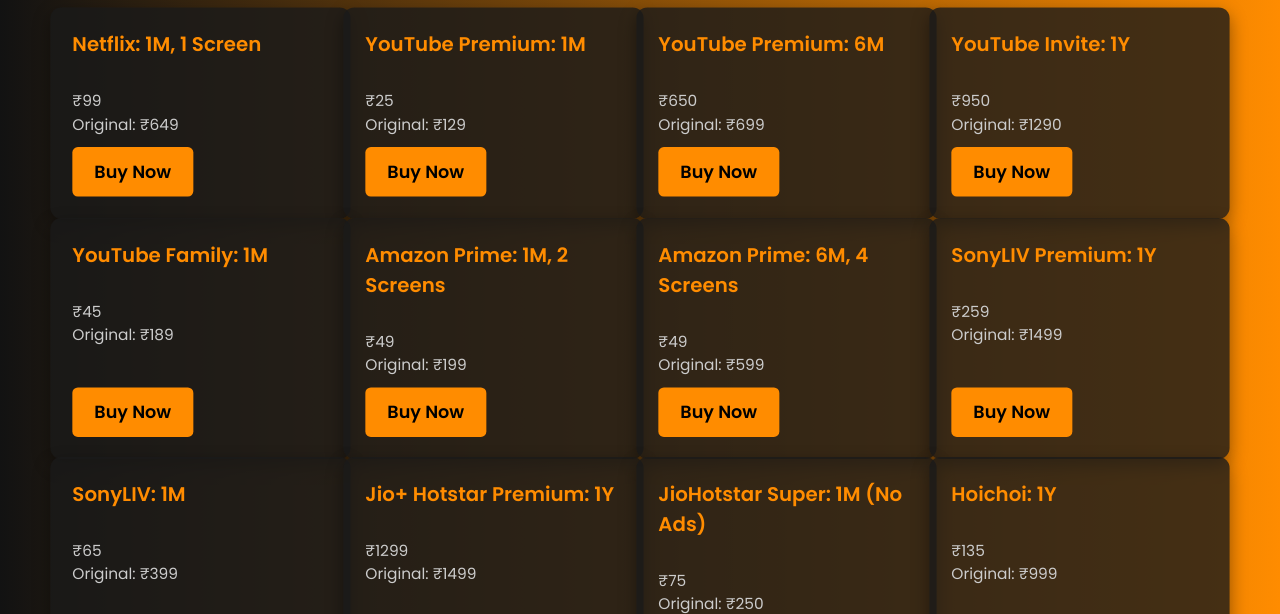
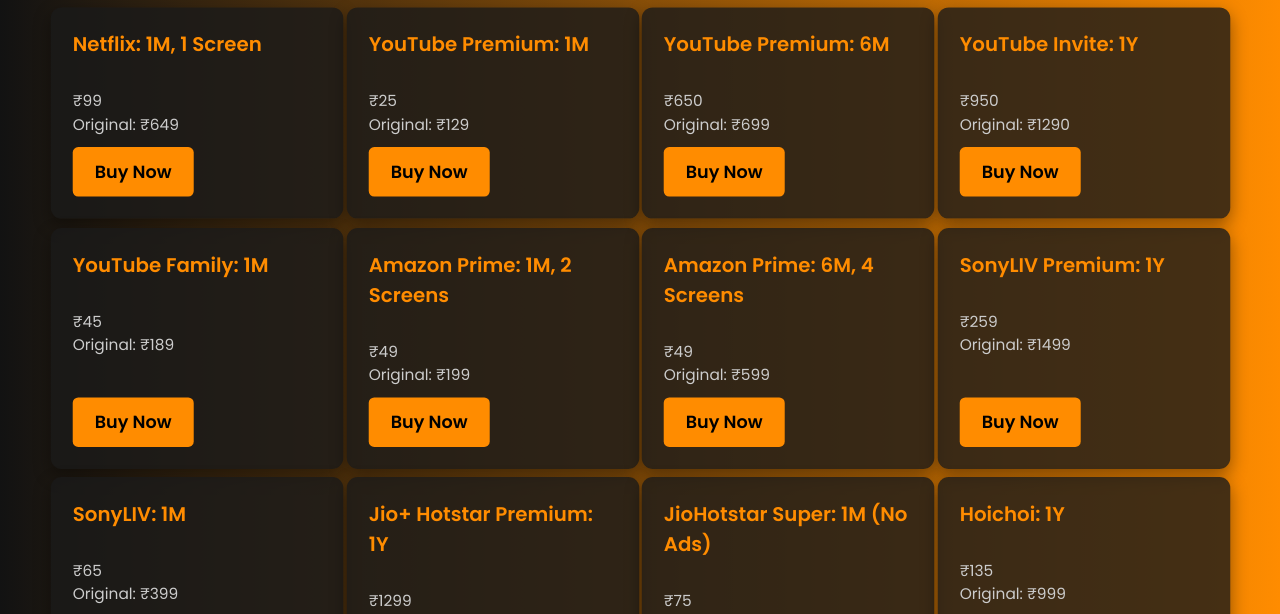
Before and after one commit to TechnoStudent199/Trust-tune, a plain HTML site: page pricing.html in a window 1280 px wide. Shown: the part 186-800 px from the top of the page. Drawn offline with Linux system fonts and the light colour scheme.

Commit message:
pricing.html

```diff
--- a/pricing.html
+++ b/pricing.html
@@ -51,7 +51,7 @@
     .cards {
       display: grid;
       grid-template-columns: repeat(auto-fit, minmax(250px, 1fr));
-      gap: 20px;
+      gap: 30px; /* Increased gap between cards */
       transition: transform 0.3s ease-out;
     }
 
@@ -66,6 +66,8 @@
       justify-content: space-between;
       transition: transform 0.3s ease-out, box-shadow 0.3s ease-out;
     }
+
+    /* Hover effect: scale the card slightly */
     .card:hover {
       transform: scale(1.08); /* Slight zoom-in effect on hover */
       box-shadow: 0 8px 30px rgba(0, 0, 0, 0.5); /* Hover effect */
@@ -176,7 +178,7 @@
         const windowHeight = window.innerHeight;
 
         if (cardPosition < windowHeight * 0.8) {
-          card.style.transform = "scale(1.1)";
+          card.style.transform = "scale(1.1)"; // Increase scale on scroll to show the effect
         } else {
           card.style.transform = "scale(1)";
         }
@@ -184,4 +186,4 @@
     });
   </script>
 </body>
-  </html>
+                                                                          </html>
```
